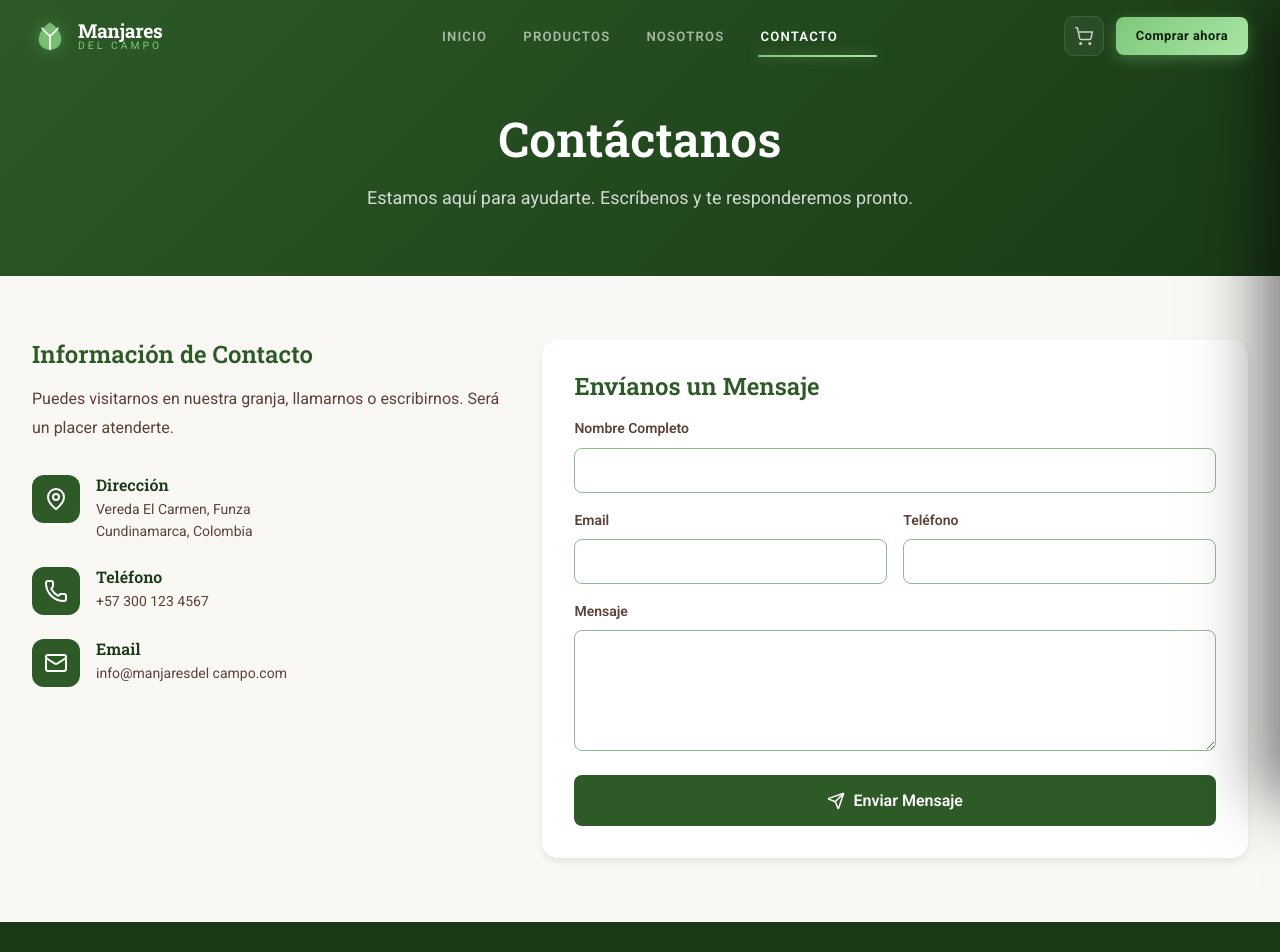
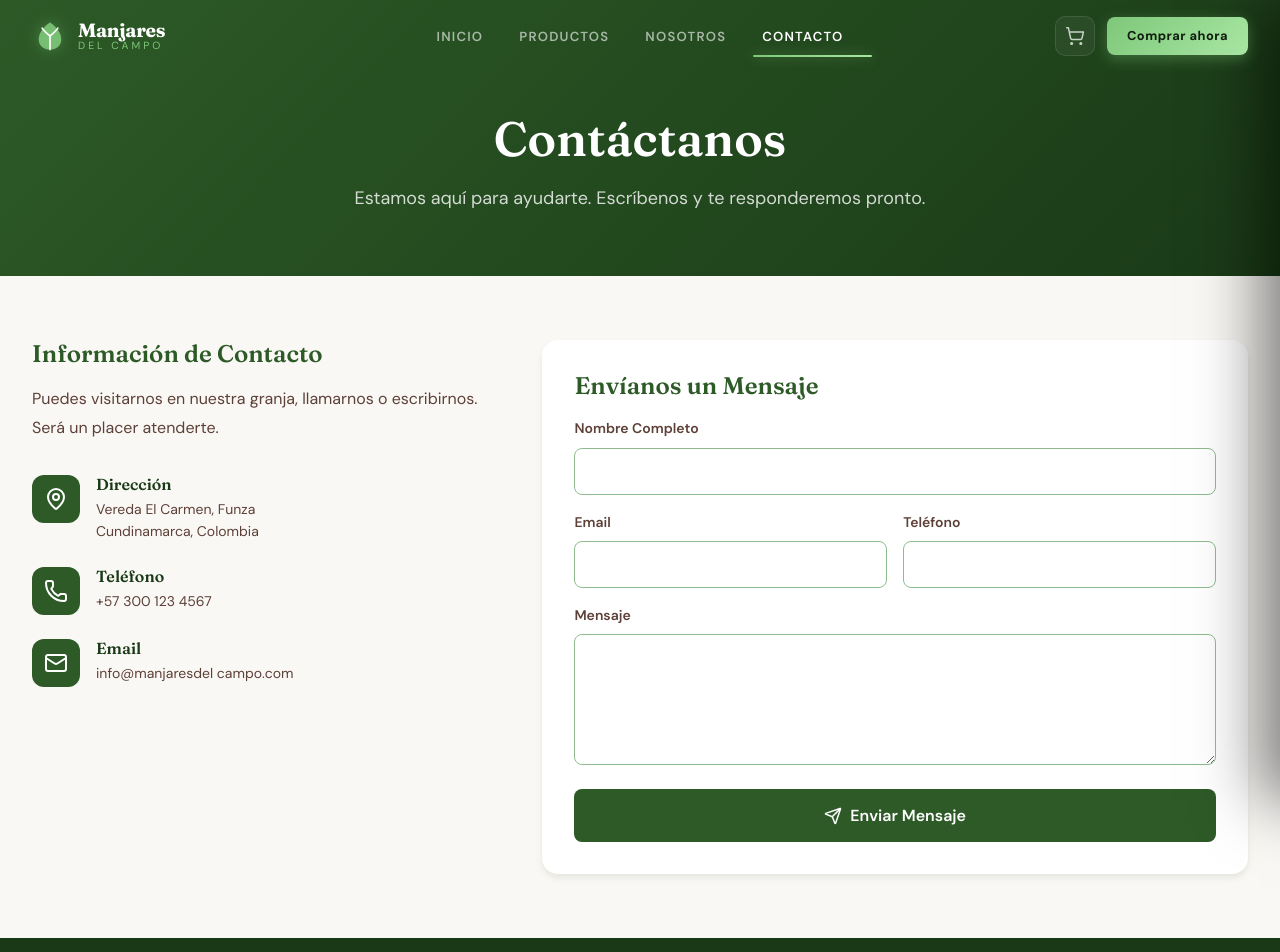
Before and after one commit to brandonxf/granja, a React (Vite) app: page /contacto in a window 1280 px wide. Shown: the top 952 px of the page. Built offline with nearby package versions, Linux system fonts and the light colour scheme; no server answers; sample sign-in values are in the browser's storage.

Commit message:
feat: cambiar fuentes a Fraunces + DM Sans, corregir typo poRoboto en todos los CSS

```diff
--- a/src/components/Header/Header.css
+++ b/src/components/Header/Header.css
@@ -71,7 +71,7 @@
 }
 
 .logo-name {
-  font-family: 'Roboto Slab', serif;
+  font-family: 'Fraunces', serif;
   font-size: 1.2rem;
   font-weight: 700;
   color: #ffffff;
@@ -79,7 +79,7 @@
 }
 
 .logo-sub {
-  font-family: 'Roboto', sans-serif;
+  font-family: 'DM Sans', sans-serif;
   font-size: 0.65rem;
   font-weight: 400;
   color: #7ec87a;
@@ -113,13 +113,13 @@
               opacity 0.25s ease;
   box-shadow: 0 0 12px rgba(126, 200, 122, 0.6);
   opacity: 0;
-  poRoboto-events: none;
+  pointer-events: none;
 }
 
 .nav-link {
   position: relative;
   padding: 8px 18px;
-  font-family: 'Roboto', sans-serif;
+  font-family: 'DM Sans', sans-serif;
   font-size: 0.82rem;
   font-weight: 600;
   letter-spacing: 1.2px;
@@ -190,7 +190,7 @@
 .cta-btn {
   display: none;
   padding: 9px 20px;
-  font-family: 'Roboto', sans-serif;
+  font-family: 'DM Sans', sans-serif;
   font-size: 0.8rem;
   font-weight: 700;
   letter-spacing: 0.5px;
@@ -228,7 +228,7 @@
   background: rgba(255,255,255,0.05);
   border: 1px solid rgba(255,255,255,0.1);
   border-radius: 10px;
-  cursor: poRoboto;
+  cursor: pointer;
   transition: background 0.2s ease;
 }
 
@@ -296,7 +296,7 @@
 }
 
 .drawer-logo {
-  font-family: 'Roboto Slab', serif;
+  font-family: 'Fraunces', serif;
   font-size: 1.4rem;
   color: #7ec87a;
   margin-bottom: 2.5rem;
@@ -316,7 +316,7 @@
   align-items: center;
   gap: 14px;
   padding: 14px 16px;
-  font-family: 'Roboto', sans-serif;
+  font-family: 'DM Sans', sans-serif;
   font-size: 1rem;
   font-weight: 600;
   color: rgba(255,255,255,0.55);
@@ -341,7 +341,7 @@
   letter-spacing: 1px;
   color: rgba(255,255,255,0.2);
   font-weight: 400;
-  font-family: 'Roboto', sans-serif;
+  font-family: 'DM Sans', sans-serif;
 }
 
 .drawer-link-active .drawer-link-num {
@@ -354,7 +354,7 @@
   gap: 10px;
   padding: 14px 16px;
   color: rgba(255,255,255,0.6);
-  font-family: 'Roboto', sans-serif;
+  font-family: 'DM Sans', sans-serif;
   font-size: 0.9rem;
   font-weight: 600;
   text-decoration: none;
--- a/src/components/ProductCard/ProductCard.css
+++ b/src/components/ProductCard/ProductCard.css
@@ -126,7 +126,7 @@
   background: linear-gradient(135deg, var(--primary-green) 0%, var(--secondary-green) 100%);
   border: none;
   border-radius: var(--radius-md);
-  cursor: poRoboto;
+  cursor: pointer;
   transition: all var(--transition-base);
 }
 
--- a/src/index.css
+++ b/src/index.css
@@ -1,5 +1,5 @@
 /* Google Fonts */
-@import url('https://fonts.googleapis.com/css2?family=Roboto+Slab:wght@300;400;500;600;700&family=Roboto:wght@300;400;500;600;700&display=swap');
+@import url('https://fonts.googleapis.com/css2?family=Fraunces:ital,opsz,wght@0,9..144,300;0,9..144,500;0,9..144,600;0,9..144,700;1,9..144,400&family=DM+Sans:wght@300;400;500;600;700&display=swap');
 
 :root {
   /* Color Palette - Verdes Tipo Campo */
@@ -15,8 +15,8 @@
   --error: #D32F2F;
 
   /* Typography */
-  --font-heading: 'Roboto Slab', serif;
-  --font-body: 'Roboto', sans-serif;
+  --font-heading: 'Fraunces', serif;
+  --font-body: 'DM Sans', sans-serif;
 
   /* Font Sizes */
   --text-xs: 0.75rem;
@@ -107,7 +107,7 @@ a:hover {
 
 button {
   font-family: var(--font-body);
-  cursor: poRoboto;
+  cursor: pointer;
   border: none;
   outline: none;
   transition: all var(--transition-base);
--- a/src/pages/AdminDashboard/AdminDashboard.css
+++ b/src/pages/AdminDashboard/AdminDashboard.css
@@ -55,7 +55,7 @@
   border-radius: var(--radius-md);
   font-size: var(--text-sm);
   font-weight: 500;
-  cursor: poRoboto;
+  cursor: pointer;
   transition: all var(--transition-fast);
   text-align: left;
 }
@@ -124,7 +124,7 @@
   background: var(--primary-green);
   border: none;
   border-radius: var(--radius-md);
-  cursor: poRoboto;
+  cursor: pointer;
   transition: all var(--transition-fast);
 }
 
@@ -262,7 +262,7 @@ td {
   background: rgba(0, 0, 0, 0.6);
   color: white;
   border: none;
-  cursor: poRoboto;
+  cursor: pointer;
   display: flex;
   align-items: center;
   justify-content: center;
@@ -278,7 +278,7 @@ td {
   flex-direction: column;
   align-items: center;
   justify-content: center;
-  cursor: poRoboto;
+  cursor: pointer;
   color: #999;
   font-size: var(--text-xs);
   gap: var(--space-1);
@@ -289,7 +289,7 @@ td {
   position: absolute;
   inset: 0;
   opacity: 0;
-  cursor: poRoboto;
+  cursor: pointer;
 }
 
 .image-url-input {
@@ -332,7 +332,7 @@ td {
   justify-content: center;
   border: none;
   border-radius: var(--radius-md);
-  cursor: poRoboto;
+  cursor: pointer;
   transition: all var(--transition-fast);
 }
 
@@ -477,7 +477,7 @@ td {
   background: #f5f5f5;
   border: none;
   border-radius: var(--radius-md);
-  cursor: poRoboto;
+  cursor: pointer;
 }
 
 .save-btn {
@@ -488,7 +488,7 @@ td {
   background: var(--primary-green);
   border: none;
   border-radius: var(--radius-md);
-  cursor: poRoboto;
+  cursor: pointer;
 }
 
 .save-btn:hover {
--- a/src/pages/Cart/Cart.css
+++ b/src/pages/Cart/Cart.css
@@ -138,7 +138,7 @@
   background: var(--cream-white);
   border: 1px solid var(--light-green);
   border-radius: var(--radius-md);
-  cursor: poRoboto;
+  cursor: pointer;
   transition: all var(--transition-fast);
 }
 
@@ -173,7 +173,7 @@
   background: #ffebee;
   border: none;
   border-radius: var(--radius-md);
-  cursor: poRoboto;
+  cursor: pointer;
   transition: all var(--transition-fast);
 }
 
@@ -226,7 +226,7 @@
   background: linear-gradient(135deg, var(--primary-green) 0%, var(--secondary-green) 100%);
   border: none;
   border-radius: var(--radius-md);
-  cursor: poRoboto;
+  cursor: pointer;
   transition: all var(--transition-base);
 }
 
@@ -243,7 +243,7 @@
   color: var(--earth-brown);
   background: transparent;
   border: none;
-  cursor: poRoboto;
+  cursor: pointer;
 }
 
 .clear-cart-btn:hover {
--- a/src/pages/Contact/Contact.css
+++ b/src/pages/Contact/Contact.css
@@ -148,7 +148,7 @@
   background: var(--primary-green);
   border: none;
   border-radius: var(--radius-md);
-  cursor: poRoboto;
+  cursor: pointer;
   transition: all var(--transition-base);
 }
 
--- a/src/pages/Products/Products.css
+++ b/src/pages/Products/Products.css
@@ -48,7 +48,7 @@
   background: white;
   border: 2px solid var(--light-green);
   border-radius: var(--radius-full);
-  cursor: poRoboto;
+  cursor: pointer;
   transition: all var(--transition-fast);
 }
 
```
